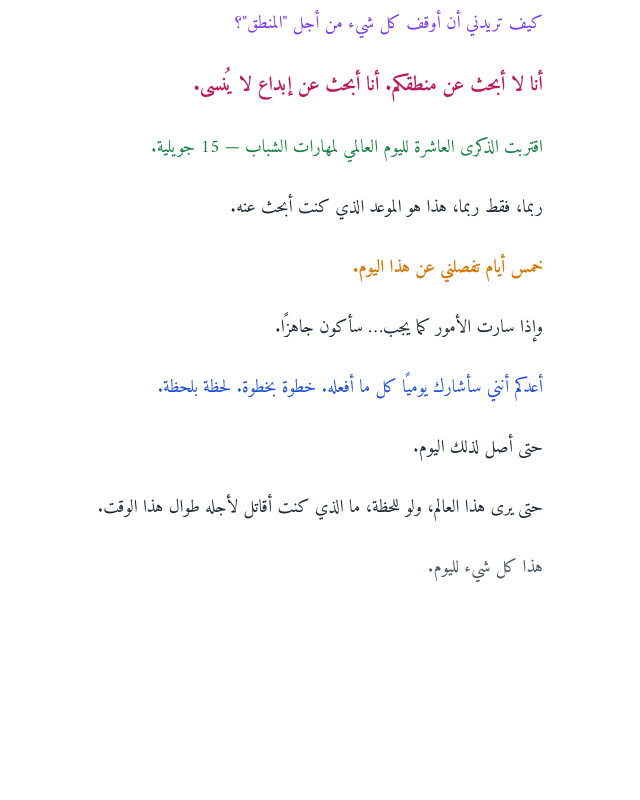
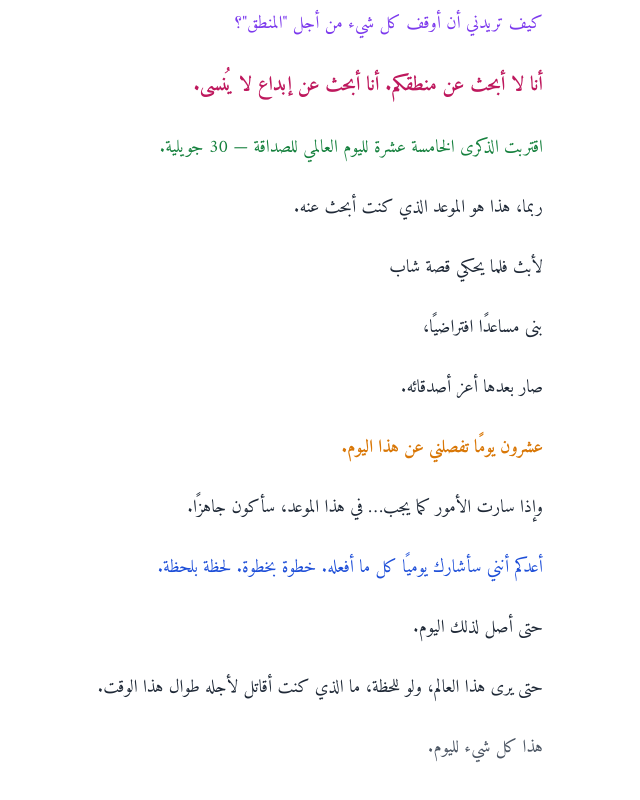
Before and after one commit to yassincodes/moyassin, a React (Vite) app: page /blog in a window 1280 px wide. Shown: the part 2571-3371 px from the top of the page, without its empty margins (521-1161 px from the left). Before the commit the page ends 3229 px from the top, so only its background shows below. Built offline with nearby package versions, Linux system fonts and the light colour scheme.

Commit message:
Update Blog.jsx

```diff
--- a/src/components/Blog.jsx
+++ b/src/components/Blog.jsx
@@ -26,8 +26,7 @@ function Blog() {
           <p className="highlight-rose">هذه الرسائل ليست موجهة للغرباء.</p>
 
           <p>
-            أنا أكتبها لعائلتي. للذين أحبهم، ويحزنهم ألا يفهموا ما الذي يدفعني لاتخاذ قراراتٍ تبدو، حتى لي، أحيانًا
-            غير مفهومة.
+            أنا أكتبها لعائلتي. للذين أحبهم، ويحزنهم ألا يفهموا ما الذي يدفعني لاتخاذ قراراتٍ تبدو، حتى لي، أحيانًا غير مفهومة.
           </p>
 
           <p>أعلم أن قراراتي تبدو جنونية:</p>
@@ -40,9 +39,7 @@ function Blog() {
 
           <p>لكن ما لا يعرفه أحد هو أن كل خطوة أقوم بها نابعة من منطق واضح وبسيط:</p>
 
-          <p className="main-quote">
-            أريد أن أبني شيئًا عظيمًا.
-          </p>
+          <p className="main-quote">أريد أن أبني شيئًا عظيمًا.</p>
 
           <p>لا يهمني المال، لا الشهرة، لا السفر، لا الراحة، لا أي متعة مؤقتة.</p>
 
@@ -51,8 +48,7 @@ function Blog() {
           <p>أريد بناء منتج قوي، بسيط، جميل، يُحدث فرقًا في حياة الناس، ويُستخدم، ويُحب.</p>
 
           <blockquote className="sam-quote">
-            "تستطيع أن تتخطى كل الحفلات، كل المؤتمرات، كل الصحافة، كل التغريدات. ابنِ منتجًا رائعًا، واجذب المستخدمين،
-            وستفوز."
+            "تستطيع أن تتخطى كل الحفلات، كل المؤتمرات، كل الصحافة، كل التغريدات. ابنِ منتجًا رائعًا، واجذب المستخدمين، وستفوز."
             <br />
             <span className="quote-author">— سام ألتمان، المدير التنفيذي لـ OpenAI</span>
           </blockquote>
@@ -72,8 +68,7 @@ function Blog() {
           <p className="highlight-green">في رفض التنازل عن أي نقطة، حتى لو لم يرها أحد.</p>
 
           <p>
-            أنا اخترت البقاء في هذه المدينة التي أكرهها، فقط لأنها المكان المثالي لتصوير مشهد صغير من الفيلم الذي
-            سيعرّف العالم على منتجي.
+            أنا اخترت البقاء في هذه المدينة التي أكرهها، فقط لأنها المكان المثالي لتصوير مشهد صغير من الفيلم الذي سيعرّف العالم على منتجي.
           </p>
 
           <p>لا سبب آخر يجعلني أتحمل البقاء هنا.</p>
@@ -109,14 +104,18 @@ function Blog() {
           <p className="big-statement">أنا لا أبحث عن منطقكم. أنا أبحث عن إبداع لا يُنسى.</p>
 
           <p className="highlight-green">
-            اقتربت الذكرى العاشرة لليوم العالمي لمهارات الشباب — 15 جويلية.
+            اقتربت الذكرى الخامسة عشرة لليوم العالمي للصداقة — 30 جويلية.
           </p>
 
-          <p>ربما، فقط ربما، هذا هو الموعد الذي كنت أبحث عنه.</p>
+          <p>ربما، هذا هو الموعد الذي كنت أبحث عنه.</p>
 
-          <p className="highlight-amber">خمس أيام تفصلني عن هذا اليوم.</p>
+          <p>لأبث فلما يحكي قصة شاب</p>
+          <p>بنى مساعدًا افتراضيًا،</p>
+          <p>صار بعدها أعز أصدقائه.</p>
 
-          <p>وإذا سارت الأمور كما يجب… سأكون جاهزًا.</p>
+          <p className="highlight-amber">عشرون يومًا تفصلني عن هذا اليوم.</p>
+
+<p>وإذا سارت الأمور كما يجب… في هذا الموعد، سأكون جاهزًا.</p>
 
           <p className="highlight-blue">أعدكم أنني سأشارك يوميًا كل ما أفعله. خطوة بخطوة. لحظة بلحظة.</p>
 
```
